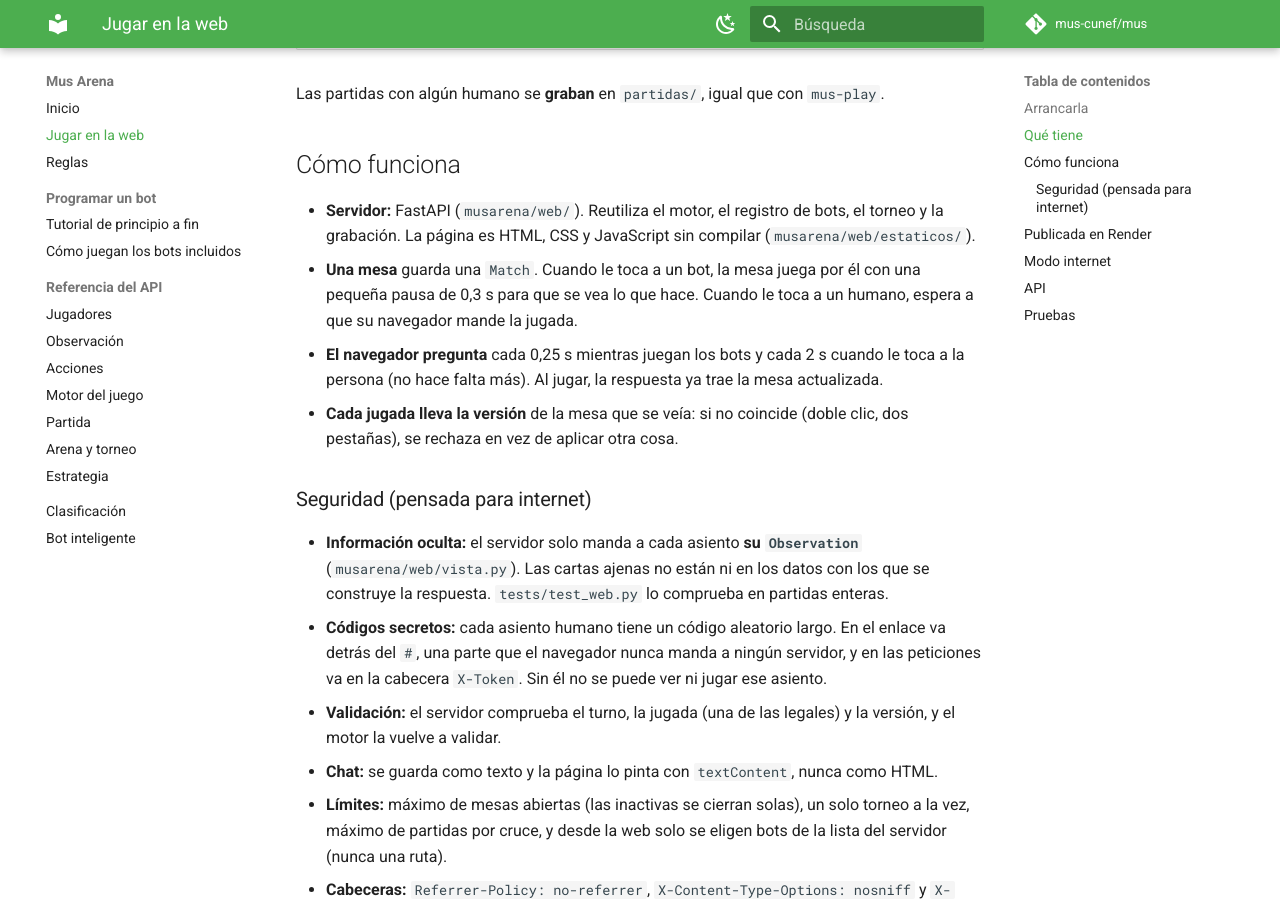
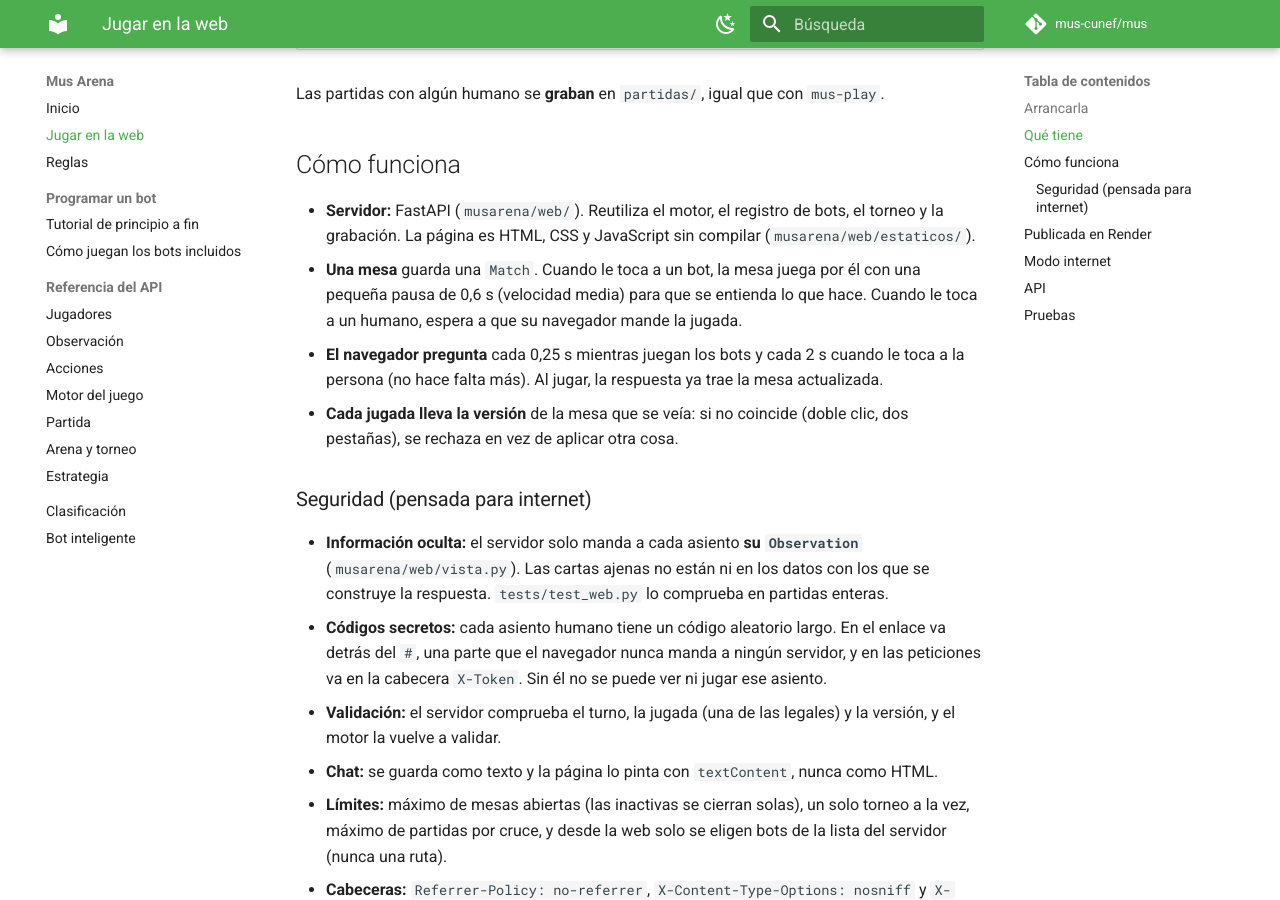
Before and after one commit to mus-cunef/mus, an MkDocs documentation site: the page built from docs/web.md, in a window 1280 px wide and 900 px high, scrolled down 941 px. Built offline with MkDocs 1.6.1 and Material for MkDocs 9.7.7, drawn with Linux system fonts in a browser that asks for light colours; comment, search, counter and statistics services are not loaded.

Commit message:
Web: los bots juegan a velocidad media (0,6 s por jugada) para que se entienda la partida
También anota en CLAUDE.md que el profesor validó el mus y que la licencia de IA cubre Claude.

Co-Authored-By: Claude Opus 5.5 <noreply@anthropic.com>

```diff
--- a/docs/web.md
+++ b/docs/web.md
@@ -30,7 +30,7 @@ Las partidas con algún humano se **graban** en `partidas/`, igual que con `mus-
 - **Servidor:** FastAPI (`musarena/web/`). Reutiliza el motor, el registro de bots, el torneo y la
   grabación. La página es HTML, CSS y JavaScript sin compilar (`musarena/web/estaticos/`).
 - **Una mesa** guarda una `Match`. Cuando le toca a un bot, la mesa juega por él con una pequeña
-  pausa de 0,3 s para que se vea lo que hace. Cuando le toca a un humano,
+  pausa de 0,6 s (velocidad media) para que se entienda lo que hace. Cuando le toca a un humano,
   espera a que su navegador mande la jugada.
 - **El navegador pregunta** cada 0,25 s mientras juegan los bots y cada 2 s cuando le toca a la
   persona (no hace falta más). Al jugar, la respuesta ya trae la mesa actualizada.
```
Also changed, not shown: CLAUDE.md (+5 -3 lines), 2 other files.
